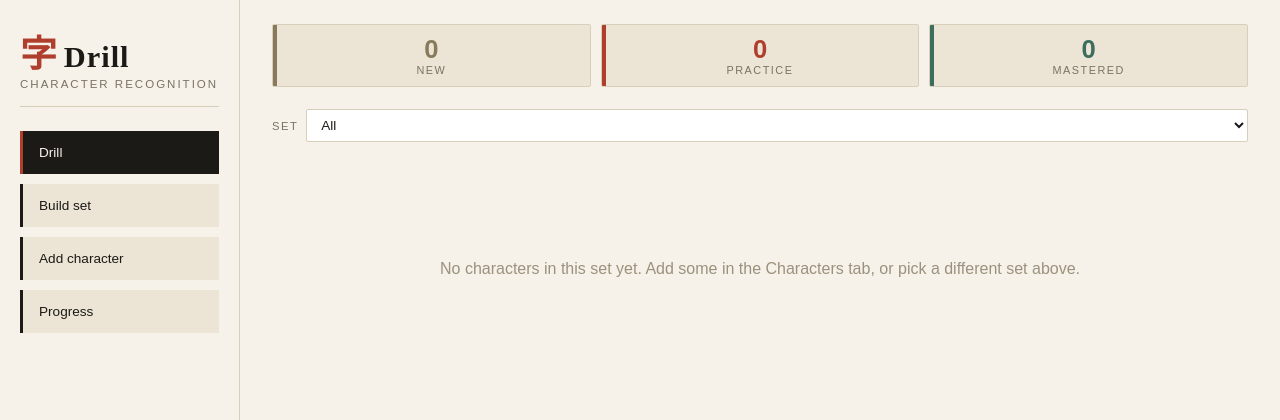
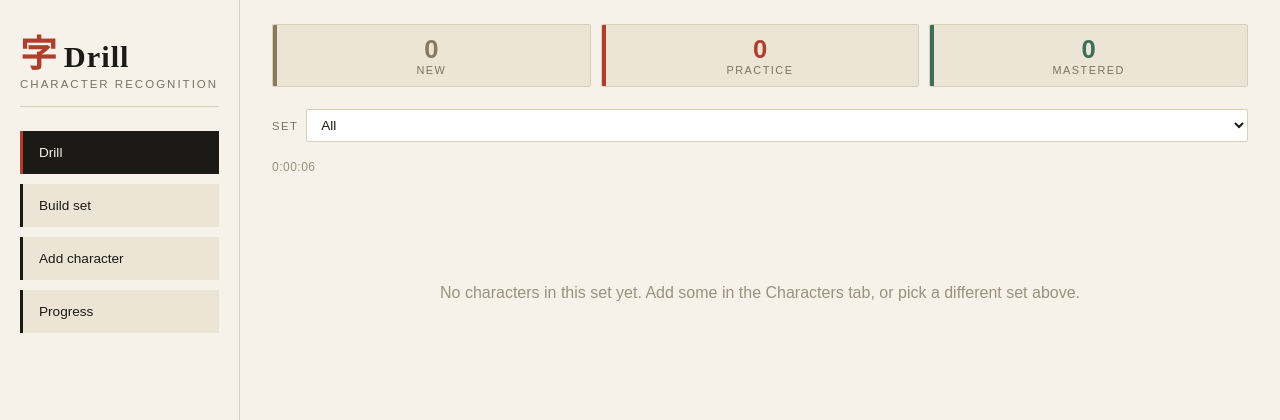
Before and after one commit to joseR8813/chardrill-app, a Flask app: page / in a window 1280 px wide. Shown: the top 420 px of the page. Run offline with Flask 3, Linux system fonts and the light colour scheme; data that the repository does not hold is empty.

Commit message:
added timer to drill section

```diff
--- a/static/app.js
+++ b/static/app.js
@@ -291,11 +291,6 @@
   }
 
   function buildQueue(){
-    if (!sessionStartedAt) {
-    sessionStartedAt = new Date().toISOString();
-    attemptCorrect = 0;
-    attemptMiss = 0;
-    }
     let pool = [];
     filteredCards().forEach(c=>{
       const w = pileWeight(c.pile);
@@ -500,6 +495,44 @@ function formatDuration(seconds){
     return `${m}m ${s}s`;
   }
 
+  function formatElapsed(totalSeconds){
+    const h = Math.floor(totalSeconds / 3600);
+    const m = Math.floor((totalSeconds % 3600) / 60);
+    const s = totalSeconds % 60;
+    const pad = n => String(n).padStart(2, '0');
+    return `${h}:${pad(m)}:${pad(s)}`;
+  }
+
+  function updateSessionTimer(){
+    const el = document.getElementById('session-timer');
+    if(!el) return; // element not in DOM yet (shouldn't normally happen, but safe)
+
+    if(!sessionStartedAt){
+      el.textContent = '';
+      return;
+    }
+
+    const elapsedMs = Date.now() - new Date(sessionStartedAt).getTime();
+    const elapsedSeconds = Math.floor(elapsedMs / 1000);
+    el.textContent = formatElapsed(elapsedSeconds);
+  }
+
+  function startDrillSession(){
+    if(!sessionStartedAt){
+      sessionStartedAt = new Date().toISOString();
+      attemptCorrect = 0;
+      attemptMiss = 0;
+    }
+  }
+
+  function endDrillSession(){
+    sessionStartedAt = null;
+    attemptCorrect = 0;
+    attemptMiss = 0;
+    current = null;
+    queue = [];
+  }
+
   // ---------- History tab ----------
   function renderHistory(){
     const root = document.getElementById('history-root');
@@ -561,10 +594,9 @@ function formatDuration(seconds){
    // ---------- Set filter ----------
   document.getElementById('level-filter').addEventListener('change', async (e)=>{
     currentFilter = e.target.value;
-    queue = [];
-    current = null;
+    endDrillSession();
+    startDrillSession();
     revealed = false;
-    sessionStartedAt = null;
 
     if(currentFilter.startsWith('tag:')){
       const tagId = currentFilter.slice(4);
@@ -583,10 +615,21 @@ function formatDuration(seconds){
   // ---------- Tabs ----------
   document.querySelectorAll('.tab').forEach(tab=>{
     tab.addEventListener('click', ()=>{
+      const previousTab = document.querySelector('.tab.active')?.dataset.tab;
+
       document.querySelectorAll('.tab').forEach(t=>t.classList.remove('active'));
       document.querySelectorAll('section').forEach(s=>s.classList.remove('active'));
       tab.classList.add('active');
       document.getElementById('sec-'+tab.dataset.tab).classList.add('active');
+
+      const newTab = tab.dataset.tab;
+
+      if(previousTab === 'drill' && newTab !== 'drill'){
+        endDrillSession();
+      }
+      if(newTab === 'drill'){
+        startDrillSession();
+      }
     });
   });
 
@@ -598,6 +641,11 @@ function formatDuration(seconds){
     renderHistory();
   }
 
+  if(document.querySelector('.tab.active')?.dataset.tab === 'drill'){
+    startDrillSession();
+  }
+
   loadAll();
   loadTags();
+  setInterval(updateSessionTimer, 1000);
 })();
--- a/static/style.css
+++ b/static/style.css
@@ -302,3 +302,12 @@
   .completed-row .dur{color:var(--ink);width:64px;}
   .completed-row .hit{color:var(--jade);font-weight:600;}
   .completed-row .miss{color:var(--seal);font-weight:600;}
+
+  /*timer */
+  .session-timer{
+  font-family:sans-serif;
+  font-size:.75rem;
+  color:#9b917c;
+  letter-spacing:.5px;
+  margin-bottom:10px;
+}
--- a/templates/index.html
+++ b/templates/index.html
@@ -45,6 +45,8 @@
         </select>
       </div>
 
+      <div class="session-timer" id="session-timer"></div>
+
       <div id="drill-root" class="loading">Loading…</div>
     </section>
 
```
Lines whose indentation alone changed are shown as unchanged.
